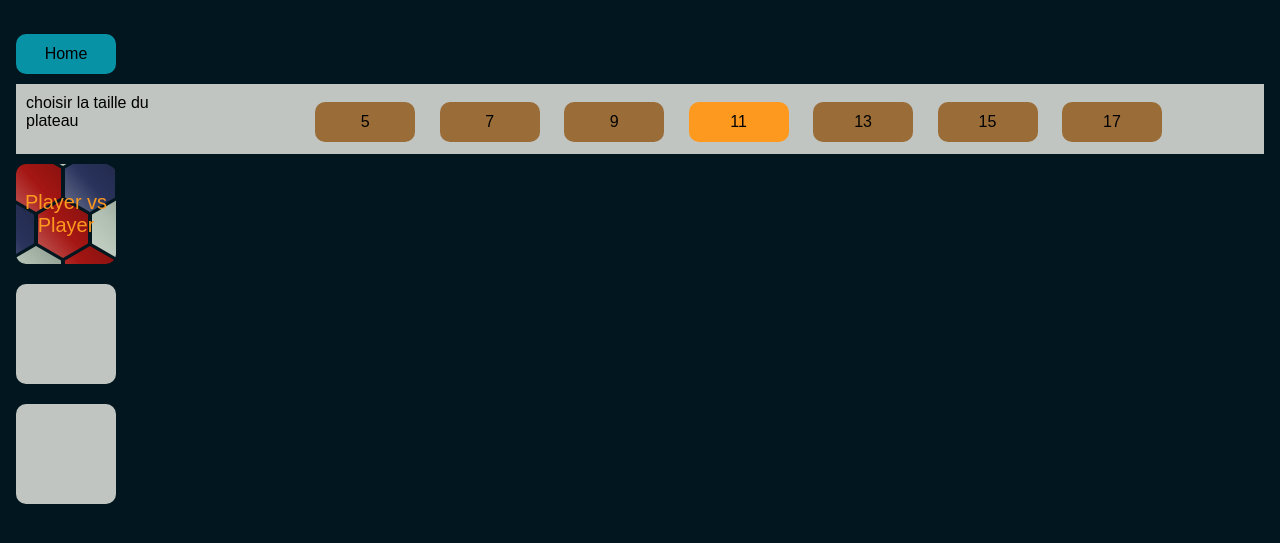
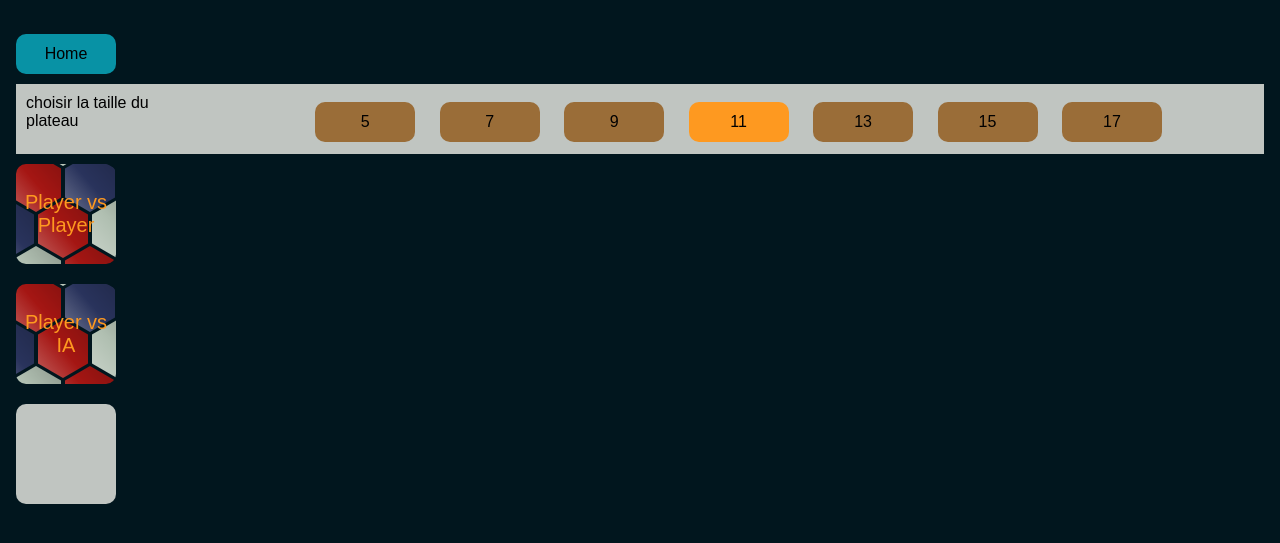
Before and after one commit to Ivan23BG/hex-et-combinatoires, a Flask app: page /home_hex in a window 1280 px wide. Shown: the top 543 px of the page. Run offline with Flask 3, Linux system fonts and the light colour scheme.

Commit message:
ajout boutton

```diff
--- a/src/main/hexgame/templates/home_hex.html
+++ b/src/main/hexgame/templates/home_hex.html
@@ -24,7 +24,11 @@
             <input type="hidden" id="size_input" name="size" value="">
             <div class="start_game1v1" type="button" onclick="submitForm()">Player vs Player</div>
         </form>
-        <div class="button_out"></div>
+        <form action="/game_hex" method="post">
+            <input type="hidden" id="size_input" name="size" value="">
+            <div class="start_game1v1" type="button" onclick="submitForm()">Player vs IA
+            </div>
+        </form>
         <div class="button_out"></div>
     </div>
     <script src="../static/js/home_hex.js"></script>
```
